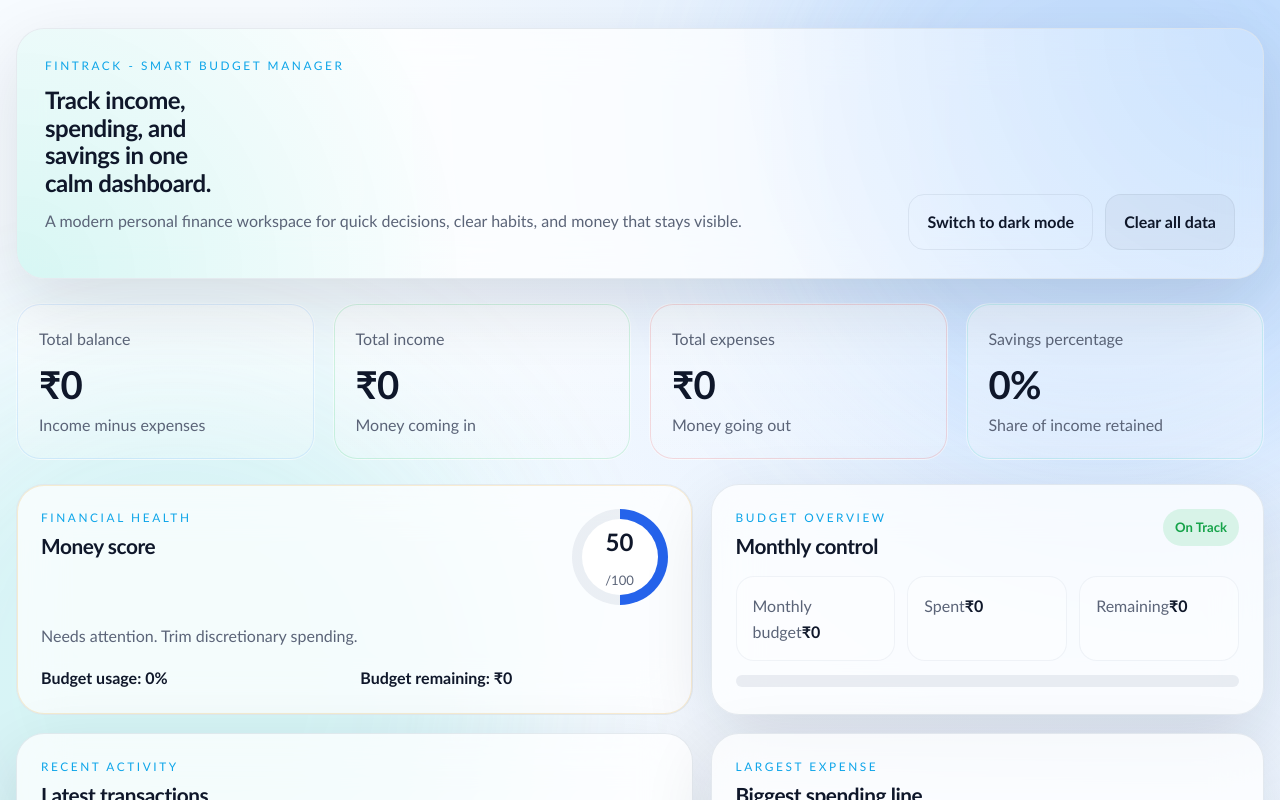
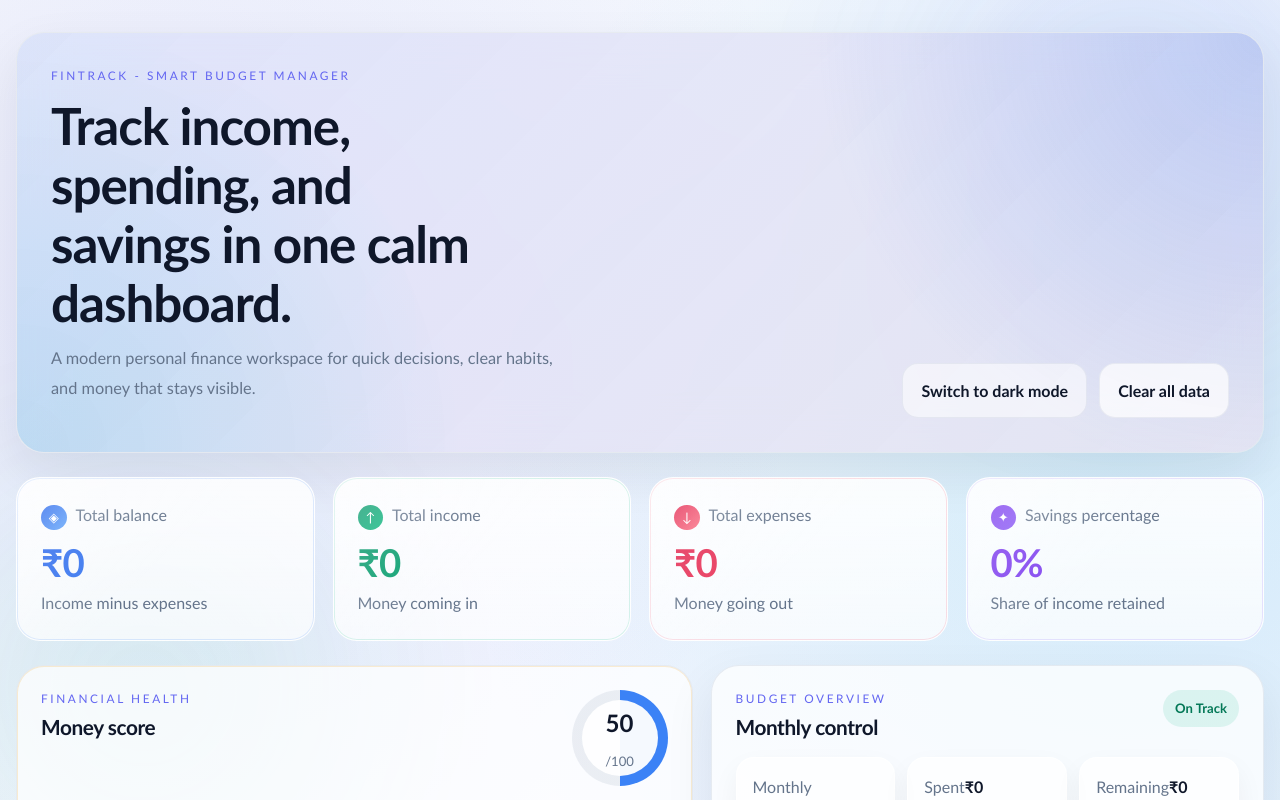
Before and after one commit to abhidev17/Budget-manager, a React (Vite) app: page / in a window 1280 px wide. Shown: the top 800 px of the page. Built offline with nearby package versions, Linux system fonts and the light colour scheme.

Commit message:
Refine light theme styling

```diff
--- a/src/App.css
+++ b/src/App.css
@@ -1,7 +1,7 @@
 .app-shell {
   width: min(1400px, calc(100% - 32px));
   margin: 0 auto;
-  padding: 28px 0 40px;
+  padding: 32px 0 44px;
 }
 
 .glass-card {
@@ -23,7 +23,7 @@
   justify-content: space-between;
   gap: 20px;
   align-items: flex-end;
-  padding: 28px;
+  padding: 34px;
   position: relative;
   overflow: hidden;
 }
@@ -32,8 +32,10 @@
   content: '';
   position: absolute;
   inset: 0;
-  background: radial-gradient(circle at top right, rgba(96, 165, 250, 0.25), transparent 42%),
-    radial-gradient(circle at bottom left, rgba(45, 212, 191, 0.18), transparent 36%);
+  background:
+    linear-gradient(135deg, rgba(102, 126, 234, 0.18), rgba(118, 75, 162, 0.12)),
+    radial-gradient(circle at top right, rgba(59, 130, 246, 0.24), transparent 34%),
+    radial-gradient(circle at bottom left, rgba(6, 182, 212, 0.18), transparent 34%);
   pointer-events: none;
 }
 
@@ -44,7 +46,9 @@
 
 .hero-card h1 {
   margin: 10px 0 12px;
-  max-width: 14ch;
+  max-width: 15ch;
+  font-size: clamp(2.3rem, 4vw, 4rem);
+  color: #0f172a;
 }
 
 .eyebrow,
@@ -54,6 +58,12 @@
   font-size: 0.74rem;
   color: var(--primary-strong);
   margin: 0;
+}
+
+.hero-copy {
+  max-width: 56ch;
+  font-size: 1.02rem;
+  line-height: 1.8;
 }
 
 .hero-copy,
@@ -83,10 +93,31 @@
 }
 
 .stat-card {
-  padding: 22px;
+  padding: 24px;
   border-radius: 24px;
-  background: linear-gradient(180deg, rgba(255, 255, 255, 0.5), rgba(255, 255, 255, 0.22));
-  border: 1px solid rgba(255, 255, 255, 0.22);
+  background: linear-gradient(180deg, rgba(255, 255, 255, 0.88), rgba(255, 255, 255, 0.7));
+  border: 1px solid rgba(255, 255, 255, 0.7);
+  box-shadow: 0 18px 48px rgba(15, 23, 42, 0.08);
+  transition:
+    transform 0.25s ease,
+    box-shadow 0.25s ease,
+    border-color 0.25s ease;
+  position: relative;
+  overflow: hidden;
+}
+
+.stat-card::before {
+  content: '';
+  position: absolute;
+  inset: 0;
+  background: linear-gradient(135deg, rgba(255, 255, 255, 0.34), transparent 50%);
+  pointer-events: none;
+}
+
+.stat-card:hover {
+  transform: translateY(-4px);
+  box-shadow: 0 24px 60px rgba(15, 23, 42, 0.12);
+  border-color: rgba(255, 255, 255, 0.9);
 }
 
 :root[data-theme='dark'] .stat-card {
@@ -101,7 +132,7 @@
 .goal-summary p,
 .budget-snapshot__rows p {
   margin: 0;
-  color: var(--muted);
+  color: #64748b;
 }
 
 .stat-card__value {
@@ -110,19 +141,83 @@
 }
 
 .stat-card--balance {
-  box-shadow: inset 0 0 0 1px rgba(96, 165, 250, 0.18);
+  box-shadow: inset 0 0 0 1px rgba(59, 130, 246, 0.16);
 }
 
 .stat-card--income {
-  box-shadow: inset 0 0 0 1px rgba(34, 197, 94, 0.18);
+  box-shadow: inset 0 0 0 1px rgba(16, 185, 129, 0.16);
 }
 
 .stat-card--expense {
-  box-shadow: inset 0 0 0 1px rgba(239, 68, 68, 0.18);
+  box-shadow: inset 0 0 0 1px rgba(244, 63, 94, 0.16);
 }
 
 .stat-card--savings {
-  box-shadow: inset 0 0 0 1px rgba(45, 212, 191, 0.18);
+  box-shadow: inset 0 0 0 1px rgba(139, 92, 246, 0.16);
+}
+
+.stat-card--balance .stat-card__value {
+  background: linear-gradient(135deg, #2563eb, #60a5fa);
+  -webkit-background-clip: text;
+  background-clip: text;
+  color: transparent;
+}
+
+.stat-card--income .stat-card__value {
+  background: linear-gradient(135deg, #059669, #10b981);
+  -webkit-background-clip: text;
+  background-clip: text;
+  color: transparent;
+}
+
+.stat-card--expense .stat-card__value {
+  background: linear-gradient(135deg, #e11d48, #fb7185);
+  -webkit-background-clip: text;
+  background-clip: text;
+  color: transparent;
+}
+
+.stat-card--savings .stat-card__value {
+  background: linear-gradient(135deg, #7c3aed, #8b5cf6);
+  -webkit-background-clip: text;
+  background-clip: text;
+  color: transparent;
+}
+
+.stat-card--balance .stat-card__label::before,
+.stat-card--income .stat-card__label::before,
+.stat-card--expense .stat-card__label::before,
+.stat-card--savings .stat-card__label::before {
+  display: inline-flex;
+  align-items: center;
+  justify-content: center;
+  width: 1.6rem;
+  height: 1.6rem;
+  margin-right: 0.55rem;
+  border-radius: 999px;
+  vertical-align: middle;
+  color: white;
+  font-size: 0.82rem;
+}
+
+.stat-card--balance .stat-card__label::before {
+  content: '◈';
+  background: linear-gradient(135deg, #2563eb, #60a5fa);
+}
+
+.stat-card--income .stat-card__label::before {
+  content: '↑';
+  background: linear-gradient(135deg, #059669, #10b981);
+}
+
+.stat-card--expense .stat-card__label::before {
+  content: '↓';
+  background: linear-gradient(135deg, #e11d48, #fb7185);
+}
+
+.stat-card--savings .stat-card__label::before {
+  content: '✦';
+  background: linear-gradient(135deg, #7c3aed, #8b5cf6);
 }
 
 .dashboard-grid,
@@ -163,6 +258,7 @@
 .card-header h2 {
   margin: 6px 0 0;
   font-size: 1.3rem;
+  color: #0f172a;
 }
 
 .score-card,
@@ -195,7 +291,7 @@
   height: 96px;
   border-radius: 50%;
   padding: 10px;
-  background: conic-gradient(var(--primary) calc(var(--score) * 1%), rgba(148, 163, 184, 0.16) 0);
+  background: conic-gradient(#3b82f6 calc(var(--score) * 1%), rgba(148, 163, 184, 0.16) 0);
 }
 
 .score-ring__inner {
@@ -204,7 +300,7 @@
   border-radius: 50%;
   display: grid;
   place-items: center;
-  background: var(--surface-solid);
+  background: rgba(255, 255, 255, 0.95);
   text-align: center;
 }
 
@@ -250,8 +346,9 @@
 .budget-summary-grid > div {
   padding: 16px;
   border-radius: 18px;
-  background: rgba(255, 255, 255, 0.26);
-  border: 1px solid rgba(148, 163, 184, 0.12);
+  background: rgba(255, 255, 255, 0.68);
+  border: 1px solid rgba(255, 255, 255, 0.74);
+  box-shadow: 0 12px 28px rgba(15, 23, 42, 0.05);
 }
 
 :root[data-theme='dark'] .budget-snapshot__rows > div,
@@ -262,28 +359,29 @@
 
 .progress-bar {
   width: 100%;
-  height: 12px;
+  height: 14px;
   border-radius: 999px;
-  background: rgba(148, 163, 184, 0.18);
+  background: rgba(148, 163, 184, 0.16);
   overflow: hidden;
 }
 
 .progress-bar__fill {
   height: 100%;
   border-radius: inherit;
-  transition: width 0.4s ease;
+  transition: width 0.45s ease;
+  box-shadow: 0 6px 18px rgba(59, 130, 246, 0.18);
 }
 
 .progress-bar__fill--safe {
-  background: linear-gradient(90deg, #22c55e, #14b8a6);
+  background: linear-gradient(90deg, #10b981, #34d399);
 }
 
 .progress-bar__fill--warning {
-  background: linear-gradient(90deg, #f59e0b, #f97316);
+  background: linear-gradient(90deg, #f59e0b, #fbbf24);
 }
 
 .progress-bar__fill--danger {
-  background: linear-gradient(90deg, #ef4444, #fb7185);
+  background: linear-gradient(90deg, #f43f5e, #fb7185);
 }
 
 .goal-form,
@@ -321,22 +419,25 @@
 .field input,
 .field select {
   width: 100%;
-  border: 1px solid rgba(148, 163, 184, 0.24);
-  border-radius: 16px;
-  background: var(--surface-strong);
+  min-height: 52px;
+  border: 1px solid rgba(148, 163, 184, 0.18);
+  border-radius: 18px;
+  background: rgba(255, 255, 255, 0.82);
   color: var(--text);
   padding: 14px 16px;
   outline: none;
   transition:
     border-color 0.2s ease,
     box-shadow 0.2s ease,
-    transform 0.2s ease;
+    transform 0.2s ease,
+    background-color 0.2s ease;
 }
 
 .field input:focus,
 .field select:focus {
-  border-color: rgba(96, 165, 250, 0.7);
-  box-shadow: 0 0 0 4px rgba(96, 165, 250, 0.12);
+  border-color: rgba(59, 130, 246, 0.72);
+  box-shadow: 0 0 0 5px rgba(59, 130, 246, 0.12);
+  background: rgba(255, 255, 255, 0.96);
 }
 
 .button {
@@ -353,25 +454,29 @@
 }
 
 .button:hover {
-  transform: translateY(-1px);
+  transform: translateY(-2px);
 }
 
 .button--primary {
   color: white;
-  background: linear-gradient(135deg, #2563eb, #14b8a6);
-  box-shadow: 0 18px 36px rgba(37, 99, 235, 0.26);
+  background: linear-gradient(135deg, #3b82f6 0%, #6366f1 52%, #8b5cf6 100%);
+  box-shadow: 0 18px 38px rgba(99, 102, 241, 0.26);
+}
+
+.button--primary:hover {
+  box-shadow: 0 24px 50px rgba(99, 102, 241, 0.32);
 }
 
 .button--secondary {
   color: var(--text);
-  background: rgba(148, 163, 184, 0.12);
-  border: 1px solid rgba(148, 163, 184, 0.2);
+  background: rgba(255, 255, 255, 0.72);
+  border: 1px solid rgba(148, 163, 184, 0.16);
 }
 
 .button--ghost {
   color: var(--text);
-  background: transparent;
-  border: 1px solid rgba(148, 163, 184, 0.2);
+  background: rgba(255, 255, 255, 0.54);
+  border: 1px solid rgba(148, 163, 184, 0.16);
 }
 
 .button--danger {
@@ -398,23 +503,23 @@
 }
 
 .chip--success {
-  color: #16a34a;
-  background: rgba(34, 197, 94, 0.14);
+  color: #047857;
+  background: rgba(16, 185, 129, 0.12);
 }
 
 .chip--warning {
   color: #b45309;
-  background: rgba(245, 158, 11, 0.16);
+  background: rgba(245, 158, 11, 0.14);
 }
 
 .chip--danger {
-  color: #dc2626;
-  background: rgba(239, 68, 68, 0.14);
+  color: #be123c;
+  background: rgba(244, 63, 94, 0.14);
 }
 
 .chip--accent {
-  color: #0284c7;
-  background: rgba(14, 165, 233, 0.14);
+  color: #4f46e5;
+  background: rgba(99, 102, 241, 0.12);
 }
 
 .chip--neutral {
@@ -440,8 +545,20 @@
 .transaction-item {
   padding: 16px;
   border-radius: 20px;
-  background: rgba(255, 255, 255, 0.18);
-  border: 1px solid rgba(148, 163, 184, 0.12);
+  background: rgba(255, 255, 255, 0.7);
+  border: 1px solid rgba(255, 255, 255, 0.72);
+  box-shadow: 0 14px 30px rgba(15, 23, 42, 0.05);
+  transition:
+    transform 0.24s ease,
+    box-shadow 0.24s ease,
+    border-color 0.24s ease;
+}
+
+.recent-item:hover,
+.transaction-item:hover {
+  transform: translateY(-3px);
+  box-shadow: 0 22px 42px rgba(15, 23, 42, 0.08);
+  border-color: rgba(255, 255, 255, 0.9);
 }
 
 :root[data-theme='dark'] .recent-item,
@@ -474,6 +591,15 @@
   color: var(--muted);
 }
 
+.transaction-item__main h3,
+.biggest-expense strong,
+.recent-item strong,
+.goal-summary strong,
+.budget-summary-grid strong,
+.budget-snapshot__rows strong {
+  color: #0f172a;
+}
+
 .transaction-item__footer {
   margin-top: 14px;
 }
@@ -502,7 +628,7 @@
 .empty-mini__art span {
   width: 14px;
   border-radius: 999px;
-  background: linear-gradient(180deg, var(--primary), var(--accent));
+  background: linear-gradient(180deg, #3b82f6, #8b5cf6);
   animation: pulse-bar 1.8s ease-in-out infinite;
 }
 
@@ -541,6 +667,11 @@
 
 .chart-frame {
   width: 100%;
+  border-radius: 22px;
+  background: rgba(255, 255, 255, 0.56);
+  border: 1px solid rgba(255, 255, 255, 0.7);
+  box-shadow: 0 16px 38px rgba(15, 23, 42, 0.05);
+  padding: 12px;
 }
 
 .list-controls {
@@ -639,6 +770,47 @@
   }
 }
 
+@media (prefers-reduced-motion: no-preference) {
+  .glass-card,
+  .stat-card,
+  .recent-item,
+  .transaction-item,
+  .button,
+  .field input,
+  .field select {
+    transition-timing-function: cubic-bezier(0.2, 0.8, 0.2, 1);
+  }
+
+  .dashboard > *,
+  .workspace-grid > * {
+    animation: fade-up 0.45s ease both;
+  }
+
+  .dashboard > *:nth-child(2) {
+    animation-delay: 0.04s;
+  }
+
+  .workspace-grid > *:nth-child(1) {
+    animation-delay: 0.08s;
+  }
+
+  .workspace-grid > *:nth-child(2) {
+    animation-delay: 0.12s;
+  }
+}
+
+@keyframes fade-up {
+  from {
+    opacity: 0;
+    transform: translateY(10px);
+  }
+
+  to {
+    opacity: 1;
+    transform: translateY(0);
+  }
+}
+
 @media (max-width: 768px) {
   .app-shell {
     width: min(100%, calc(100% - 20px));
--- a/src/index.css
+++ b/src/index.css
@@ -1,15 +1,15 @@
 :root {
   color-scheme: light;
-  --bg: #eef4ff;
-  --surface: rgba(255, 255, 255, 0.72);
+  --bg: #f8fafc;
+  --surface: rgba(255, 255, 255, 0.74);
   --surface-solid: #ffffff;
-  --surface-strong: rgba(255, 255, 255, 0.9);
+  --surface-strong: rgba(255, 255, 255, 0.94);
   --text: #0f172a;
-  --muted: #5b6478;
-  --border: rgba(148, 163, 184, 0.22);
-  --shadow: 0 24px 70px rgba(15, 23, 42, 0.12);
-  --primary: #2563eb;
-  --primary-strong: #0ea5e9;
+  --muted: #64748b;
+  --border: rgba(148, 163, 184, 0.2);
+  --shadow: 0 20px 50px rgba(15, 23, 42, 0.08);
+  --primary: #3b82f6;
+  --primary-strong: #6366f1;
   --accent: #14b8a6;
   --danger: #ef4444;
   --warning: #f59e0b;
@@ -54,9 +54,10 @@ body {
   min-height: 100vh;
   color: var(--text);
   background:
-    radial-gradient(circle at top right, rgba(96, 165, 250, 0.22), transparent 34%),
-    radial-gradient(circle at bottom left, rgba(45, 212, 191, 0.18), transparent 28%),
-    linear-gradient(180deg, #f7fbff 0%, var(--bg) 100%);
+    radial-gradient(circle at 12% 10%, rgba(99, 102, 241, 0.12), transparent 24%),
+    radial-gradient(circle at 88% 16%, rgba(6, 182, 212, 0.12), transparent 26%),
+    radial-gradient(circle at 18% 84%, rgba(16, 185, 129, 0.11), transparent 24%),
+    linear-gradient(135deg, #f8fafc 0%, #eef2ff 46%, #f0fdfa 100%);
   font-family: var(--font-body);
   transition:
     background-color 0.35s ease,
@@ -74,25 +75,25 @@ body::before,
 body::after {
   content: '';
   position: fixed;
-  width: 42rem;
-  height: 42rem;
+  width: 34rem;
+  height: 34rem;
   border-radius: 50%;
-  filter: blur(92px);
+  filter: blur(110px);
   pointer-events: none;
   z-index: -1;
-  opacity: 0.7;
+  opacity: 0.85;
 }
 
 body::before {
-  top: -12rem;
-  right: -10rem;
-  background: rgba(96, 165, 250, 0.28);
+  top: -9rem;
+  right: -8rem;
+  background: radial-gradient(circle, rgba(99, 102, 241, 0.24), transparent 70%);
 }
 
 body::after {
-  bottom: -14rem;
-  left: -10rem;
-  background: rgba(45, 212, 191, 0.22);
+  bottom: -10rem;
+  left: -8rem;
+  background: radial-gradient(circle, rgba(16, 185, 129, 0.2), transparent 68%);
 }
 
 #root {
@@ -111,6 +112,11 @@ h3 {
 
 p {
   margin-top: 0;
+}
+
+::selection {
+  background: rgba(59, 130, 246, 0.18);
+  color: var(--text);
 }
 
 button,
```
